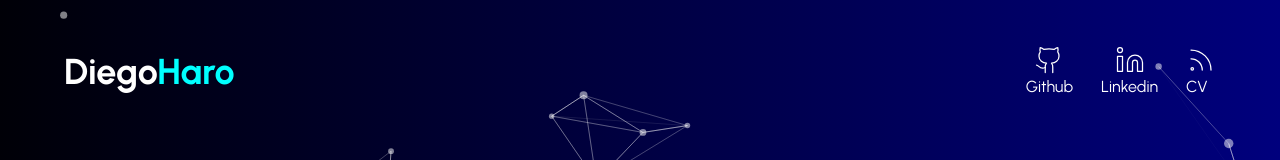
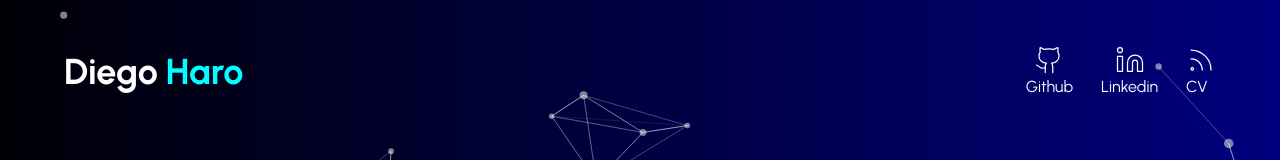
Before and after one commit to DiegoHaroVivanco/portfolio-desarrollador, a Next.js app: page / in a window 1280 px wide. Shown: the top 160 px of the page. Built offline with nearby package versions, Linux system fonts and the light colour scheme.

Commit message:
separacion en el h1 del header

```diff
--- a/components/header.tsx
+++ b/components/header.tsx
@@ -12,7 +12,7 @@ const Header = () =>{
                         {/* para que sea responsive el text-center */}
                         <h1 className="my-3 text-4xl font-bold text-center md:text-left">
                             Diego
-                            <span className="text-secondary">
+                            <span className="ml-2 text-secondary">
                                 Haro
                             </span>
 
```
